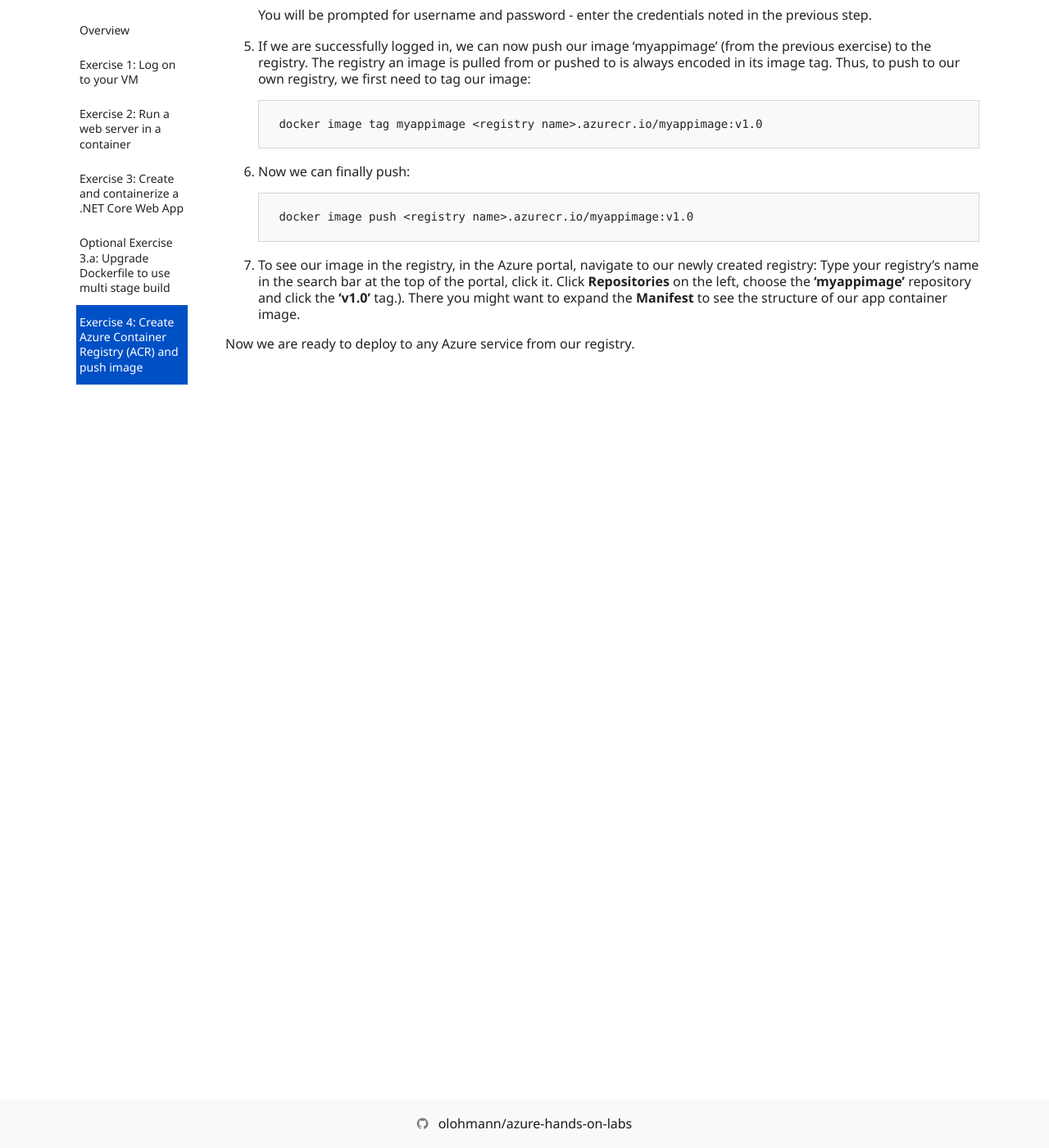
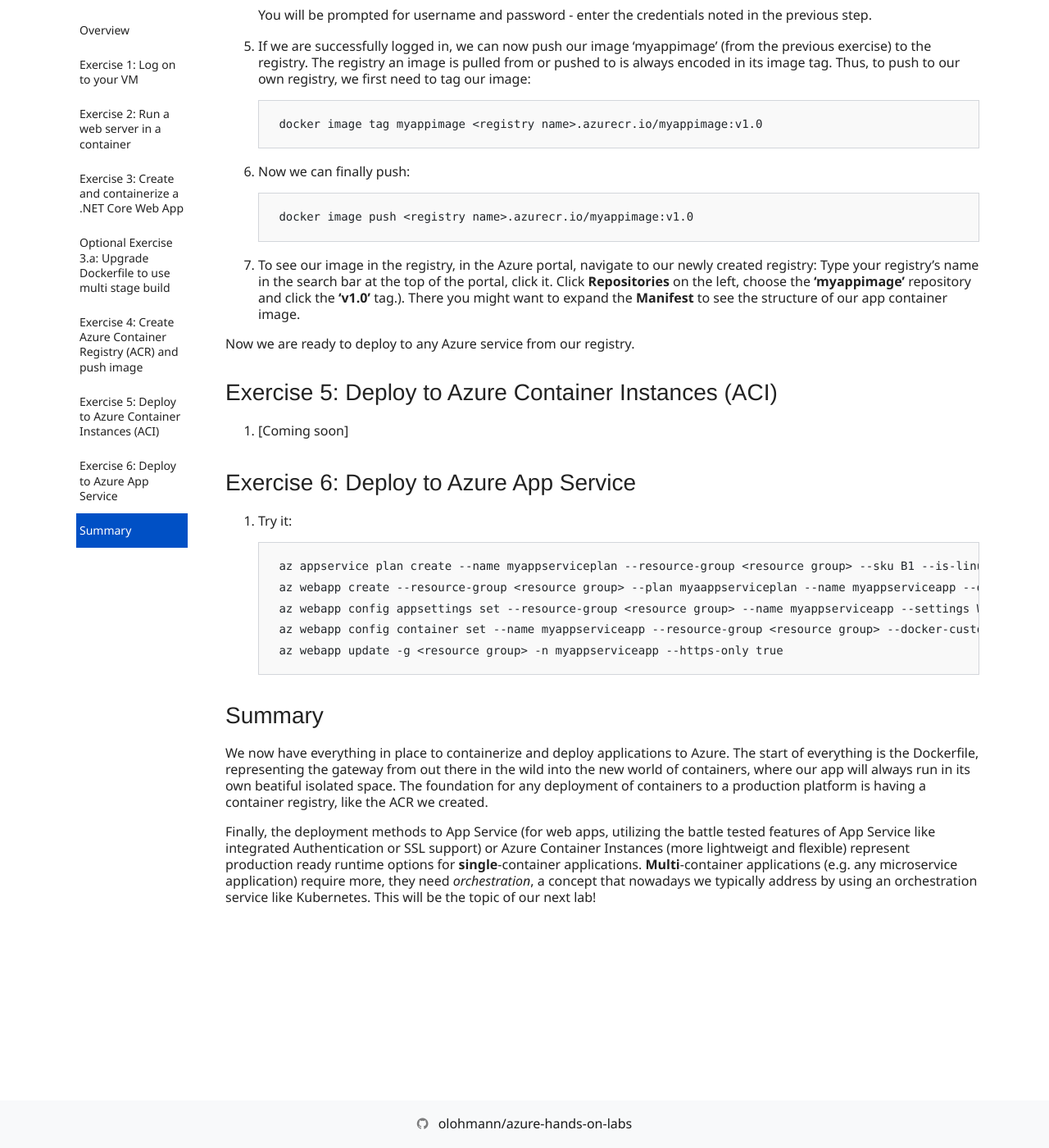
Before and after one commit to olohmann/azure-hands-on-labs, a Jekyll site: the page built from labs/04_containers_on_azure/containers_on_azure.md, in a window 1280 px wide and 1400 px high, scrolled down 11300 px. Shown: the whole window at 82% size. Built offline with Jekyll 4.4.1, drawn with Linux system fonts in a browser that asks for light colours; nearby versions of some CDN libraries; our own code applies the rules of GitHub Pages for plain Markdown files; comment, search, counter and statistics services are not loaded; before the commit the page ends 12025 px from its top, so only the background shows below that.

Commit message:
prepping last two exercises and summary

````diff
--- a/labs/04_containers_on_azure/containers_on_azure.md
+++ b/labs/04_containers_on_azure/containers_on_azure.md
@@ -273,3 +273,26 @@ Now that we know how to run a pre-packaged app from a public container registry
 1. To see our image in the registry, in the Azure portal, navigate to our newly created registry: Type your registry's name in the search bar at the top of the portal, click it. Click **Repositories** on the left, choose the **'myappimage'** repository and click the **'v1.0'** tag.). There you might want to expand the **Manifest** to see the structure of our app container image.
 
 Now we are ready to deploy to any Azure service from our registry.
+
+## Exercise 5: Deploy to Azure Container Instances (ACI)
+
+1. [Coming soon]
+
+
+## Exercise 6: Deploy to Azure App Service
+
+1. Try it:
+
+    ```bash
+    az appservice plan create --name myappserviceplan --resource-group <resource group> --sku B1 --is-linux
+    az webapp create --resource-group <resource group> --plan myaappserviceplan --name myappserviceapp --deployment-container-image-name <registry name>.azurecr.io/myappimage:v1.0
+    az webapp config appsettings set --resource-group <resource group> --name myappserviceapp --settings WEBSITES_PORT=80
+    az webapp config container set --name myappserviceapp --resource-group <resource group> --docker-custom-image-name <registry name>.azurecr.io/myappimage:v1.0 --docker-registry-server-url https://<registry name>.azurecr.io --docker-registry-server-user <registry user> --docker-registry-server-password <registry password>
+    az webapp update -g <resource group> -n myappserviceapp --https-only true
+    ```
+
+## Summary
+
+We now have everything in place to containerize and deploy applications to Azure. The start of everything is the Dockerfile, representing the gateway from out there in the wild into the new world of containers, where our app will always run in its own beatiful isolated space. The foundation for any deployment of containers to a production platform is having a container registry, like the ACR we created.
+
+Finally, the deployment methods to App Service (for web apps, utilizing the battle tested features of App Service like integrated Authentication or SSL support) or Azure Container Instances (more lightweigt and flexible) represent production ready runtime options for **single**-container applications. **Multi**-container applications (e.g. any microservice application) require more, they need *orchestration*, a concept that nowadays we typically address by using an orchestration service like Kubernetes. This will be the topic of our next lab!
````
